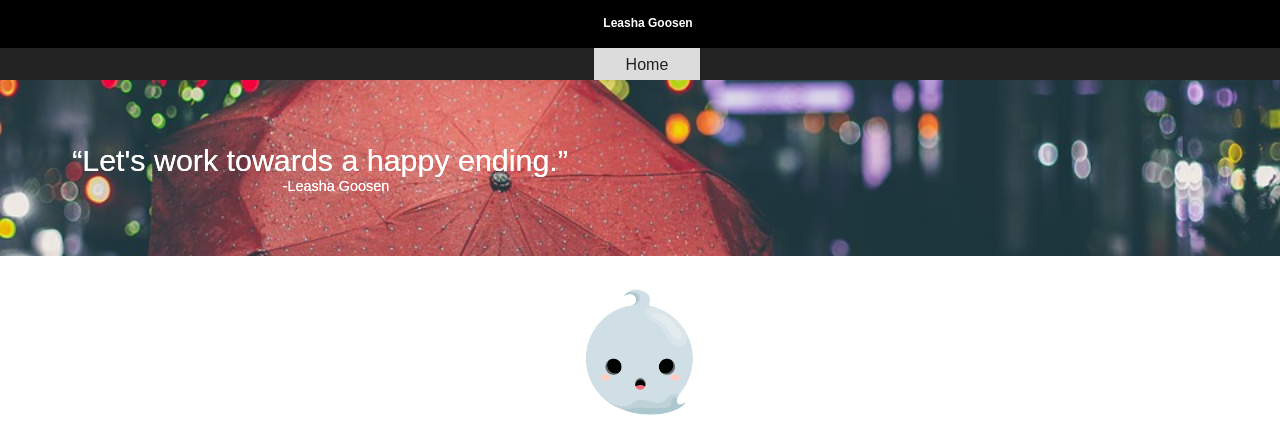
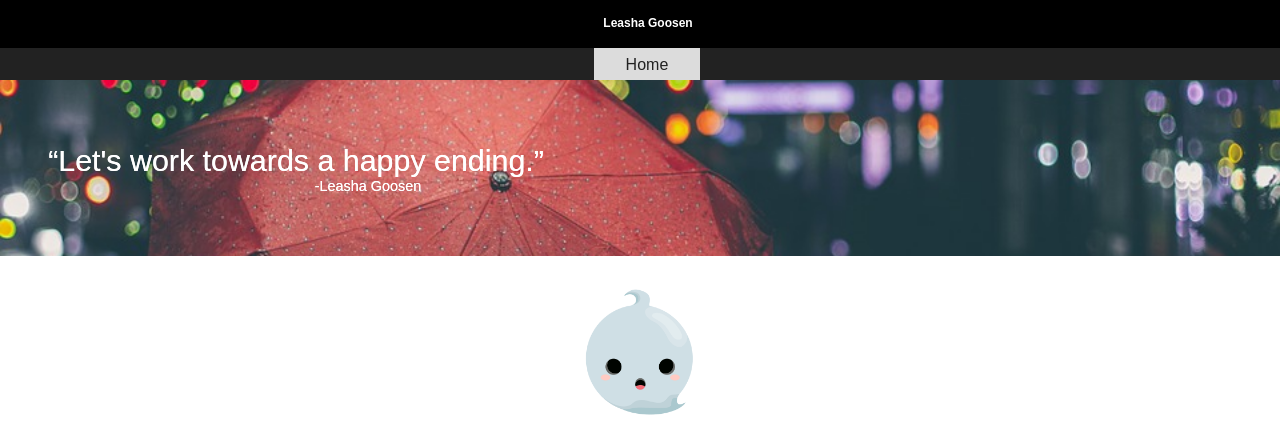
Before and after one commit to MyLeasha/LeashedLeasha, a PHP site: page / in a window 1280 px wide. Shown: the top 447 px of the page. Run offline with PHP 8.4, Linux system fonts and the light colour scheme.

Commit message:
Update styleSheet.css

```diff
--- a/app/CSS/styleSheet.css
+++ b/app/CSS/styleSheet.css
@@ -76,11 +76,11 @@ body {
 }
 .headingcenter q{
     font-size: 190%;
-    padding-left: 8rem;
+    padding-left: 5rem;
 }
 .headingcenter p{
     font-size: 90%;
-    padding-left: 10rem;
+    padding-left: 14rem;
     margin-top: 0rem;
 
 }
@@ -290,8 +290,10 @@ body {
     font-size: 0.9rem;
 }
 .contactseperator {
-    width: 1rem;
+    width: 8rem;
     padding-left: 2rem;
     padding-right: 2rem;
     background-color: #ffffff;
+    margin-left: 1rem;
+    margin-right: 1rem;
 }
```
